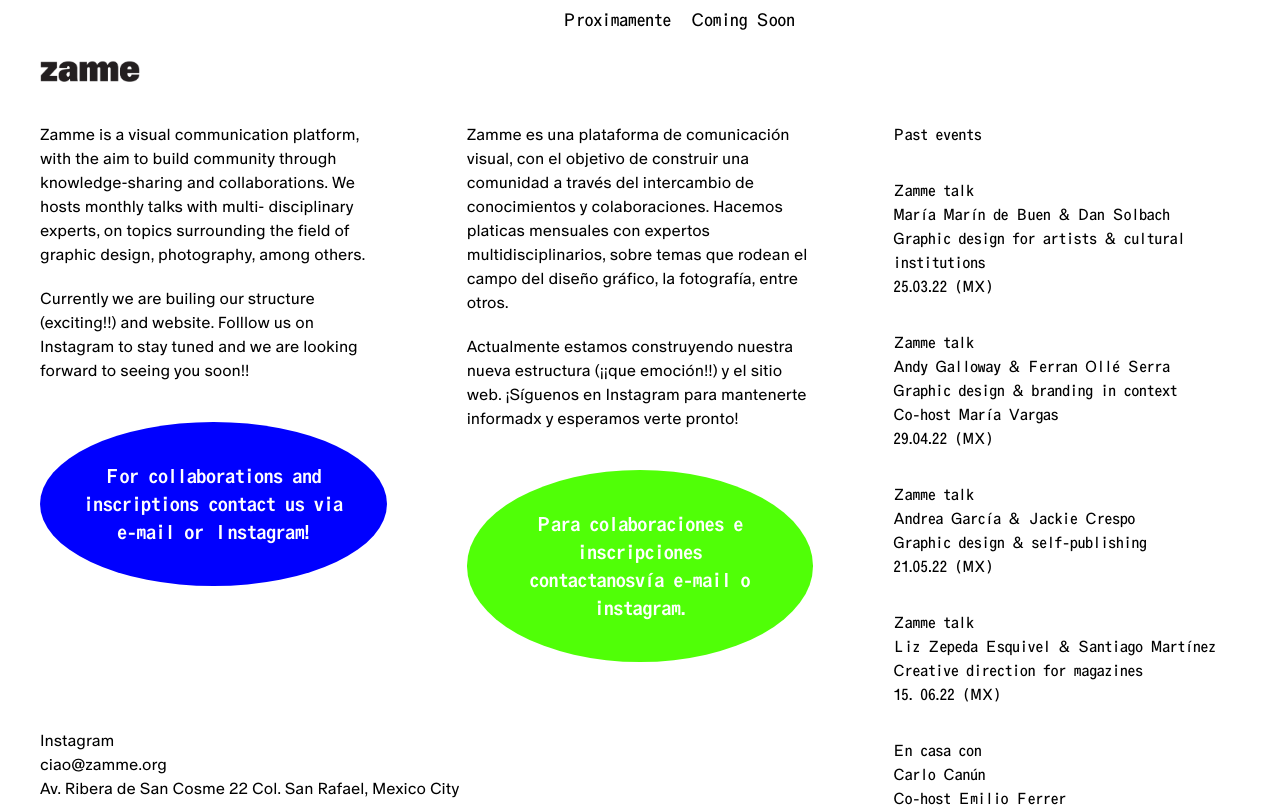
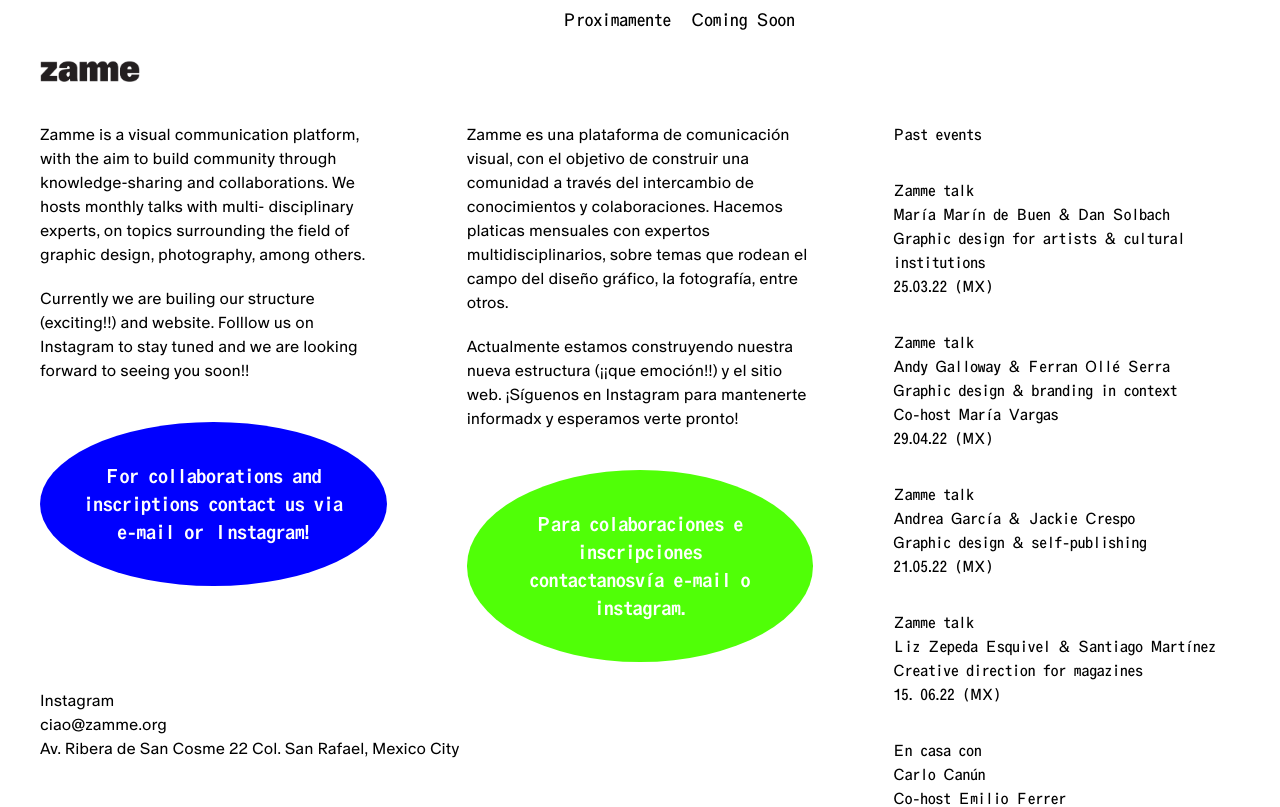
Before and after one commit to maupeon/zamme, a Next.js app: page / in a window 1280 px wide. Shown: the top 807 px of the page. Built offline with nearby package versions, Linux system fonts and the light colour scheme.

Commit message:
Update LandingComponent.js

```diff
--- a/components/LandingComponent.js
+++ b/components/LandingComponent.js
@@ -31,7 +31,7 @@
         </p>
       </div>
       {isFirst && (
-        <div className=" mt-10 md:mt-0 md:absolute bottom-0  ">
+        <div className=" mt-10 md:mt-0 md:fixed bottom-10  ">
           <a
             target="_blank"
             rel="noreferrer"
```
